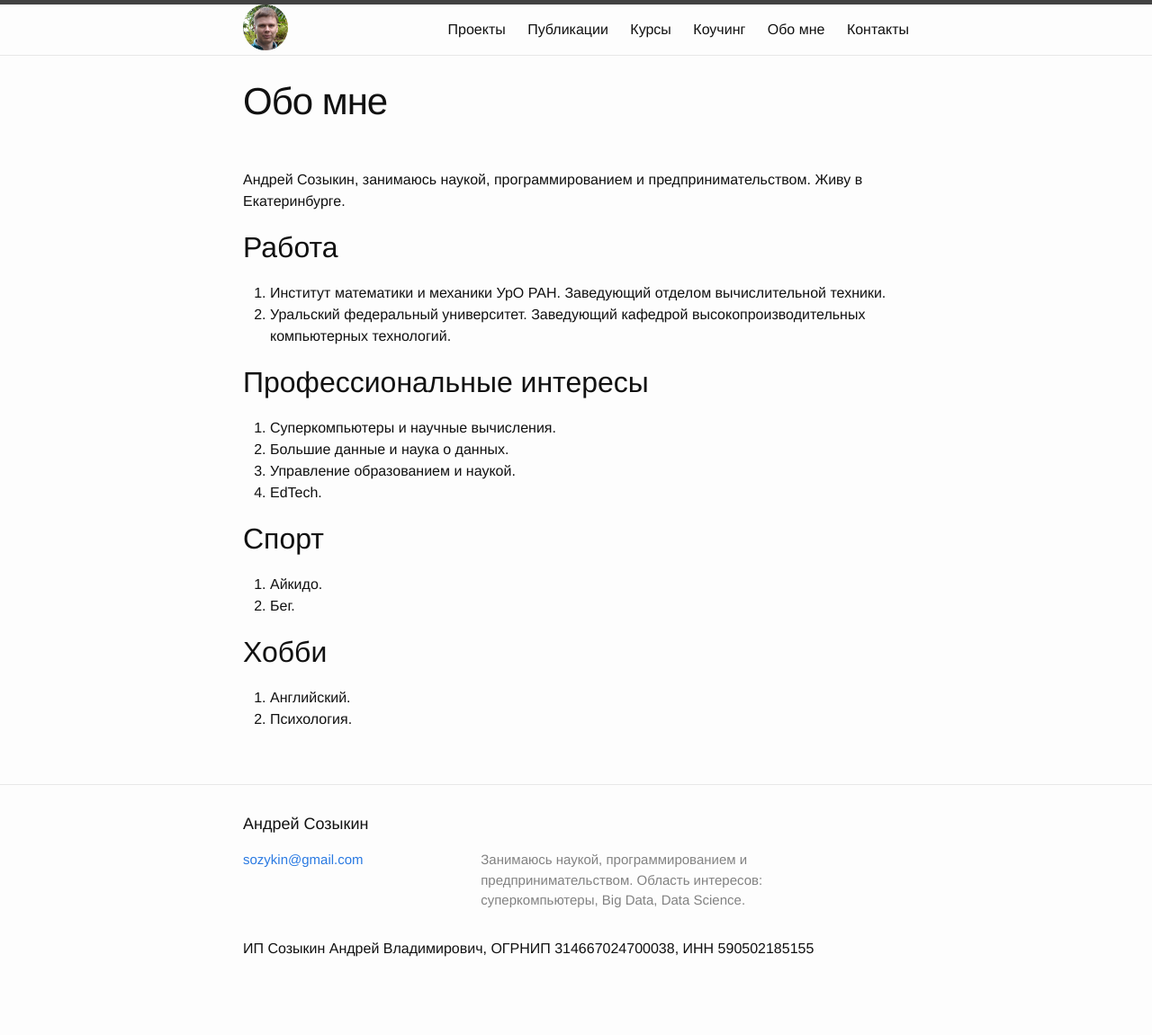
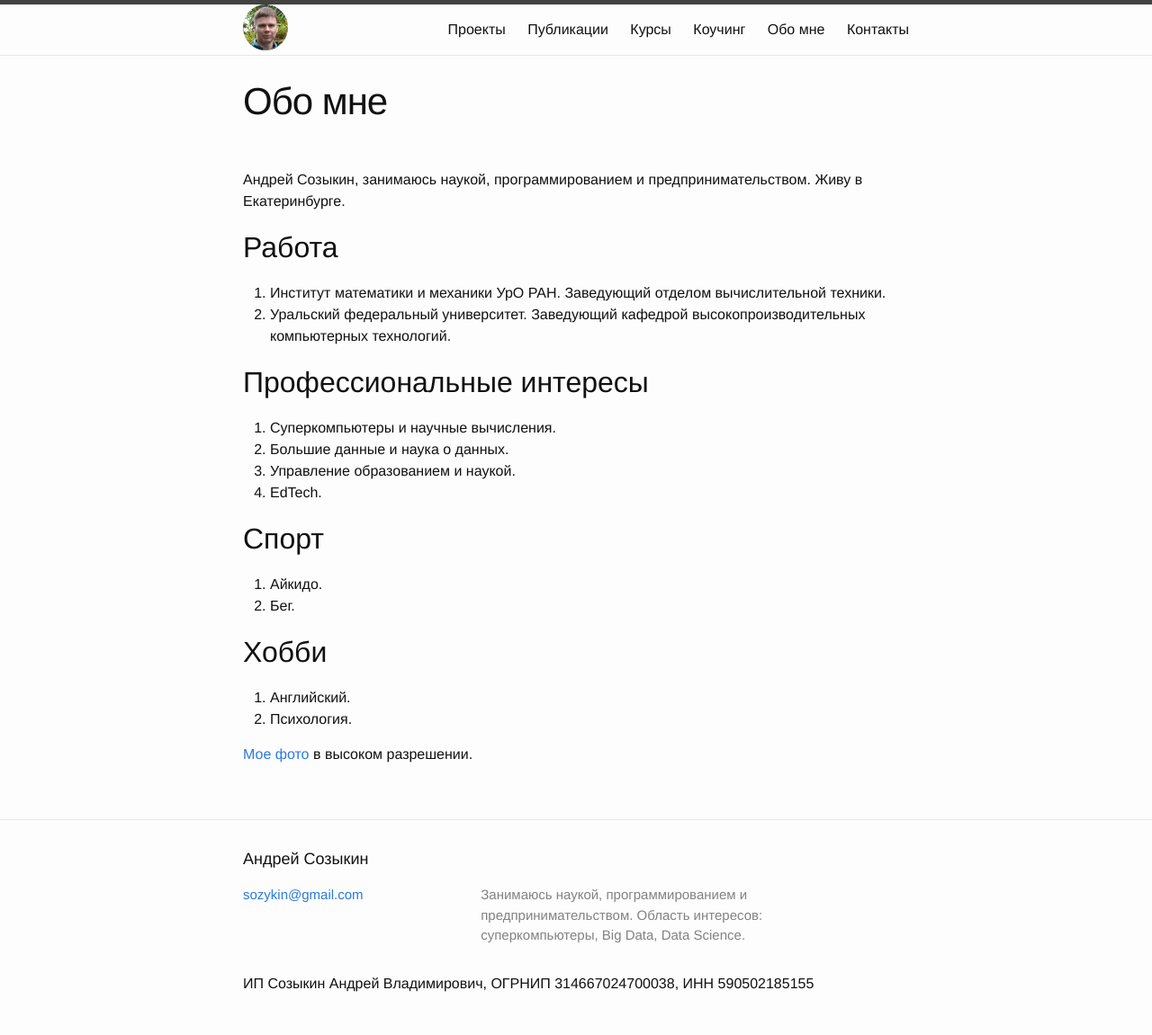
Before and after one commit to sozykin/asozykin.ru, a Jekyll site: the page built from _pages/about.md, in a window 1280 px wide. Shown: the whole page at 90% size. Built offline with Jekyll 4.4.1, drawn with Linux system fonts in a browser that asks for light colours; comment, search, counter and statistics services are not loaded; before the commit the page ends 1112 px from its top, so only the background shows below that.

Commit message:
Add hr foto

```diff
--- a/_pages/about.md
+++ b/_pages/about.md
@@ -27,3 +27,5 @@ permalink: /about/
 
 1. Английский.
 2. Психология.
+
+[Мое фото](/assets/sozykin.jpg) в высоком разрешении.
```
Also changed, not shown: 1 other file.
